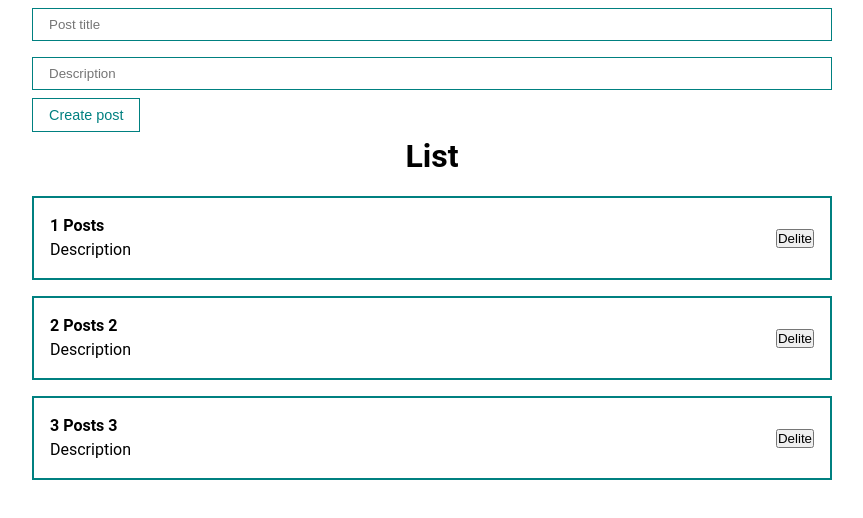
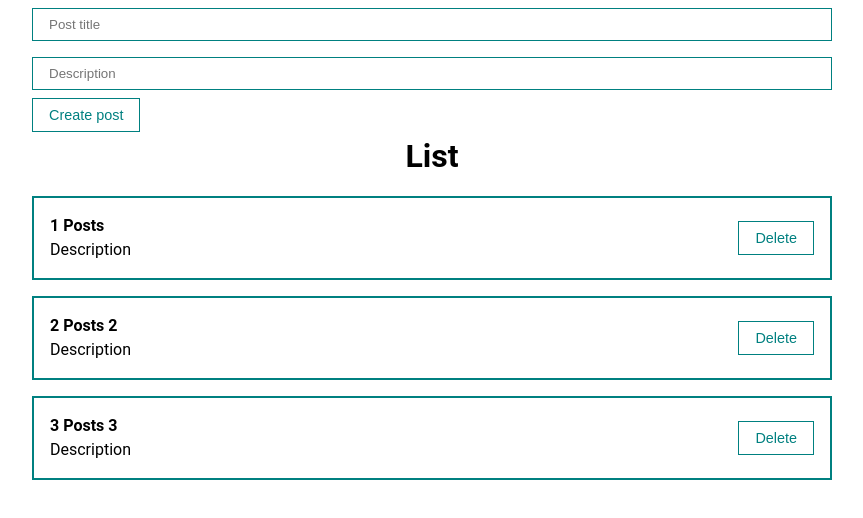
Before and after one commit to m-vad/react-lists, a React (Create React App) app: page / in a window 1280 px wide. Shown: the top 518 px of the page, without its empty margins (208-1071 px from the left). Built offline with nearby package versions, Linux system fonts and the light colour scheme.

Commit message:
Added deleting posts

```diff
--- a/src/App.js
+++ b/src/App.js
@@ -14,10 +14,18 @@ function App() {
 		setPosts([...posts, newPost]);
 	};
 
+	const removePost = (post) => {
+		setPosts(posts.filter((p) => p.id !== post.id));
+	};
+
 	return (
 		<div className='App'>
 			<PostForm create={createPost} />
-			<PostList posts={posts} title='List' />
+			{posts.length ? (
+				<PostList remove={removePost} posts={posts} title='List' />
+			) : (
+				<h2 style={{ textAlign: 'center' }}>Posts not found!</h2>
+			)}
 		</div>
 	);
 }
--- a/src/components/PostItem.jsx
+++ b/src/components/PostItem.jsx
@@ -1,4 +1,5 @@
 import React from 'react';
+import MyButton from './UI/button/MyButton';
 
 const PostItem = (props) => {
 	return (
@@ -10,7 +11,7 @@ const PostItem = (props) => {
 				<div>{props.post.body}</div>
 			</div>
 			<div className='post__btns'>
-				<button>Delite</button>
+				<MyButton onClick={() => props.remove(props.post)}>Delete</MyButton>
 			</div>
 		</div>
 	);
--- a/src/components/PostList.jsx
+++ b/src/components/PostList.jsx
@@ -1,12 +1,17 @@
 import React from 'react';
 import PostItem from './PostItem';
 
-const PostList = ({ posts, title }) => {
+const PostList = ({ posts, title, remove }) => {
 	return (
 		<div>
 			<h1 style={{ textAlign: 'center' }}>{title}</h1>
 			{posts.map((post, index) => (
-				<PostItem number={index + 1} post={post} key={post.id} />
+				<PostItem
+					remove={remove}
+					number={index + 1}
+					post={post}
+					key={post.id}
+				/>
 			))}
 		</div>
 	);
```
